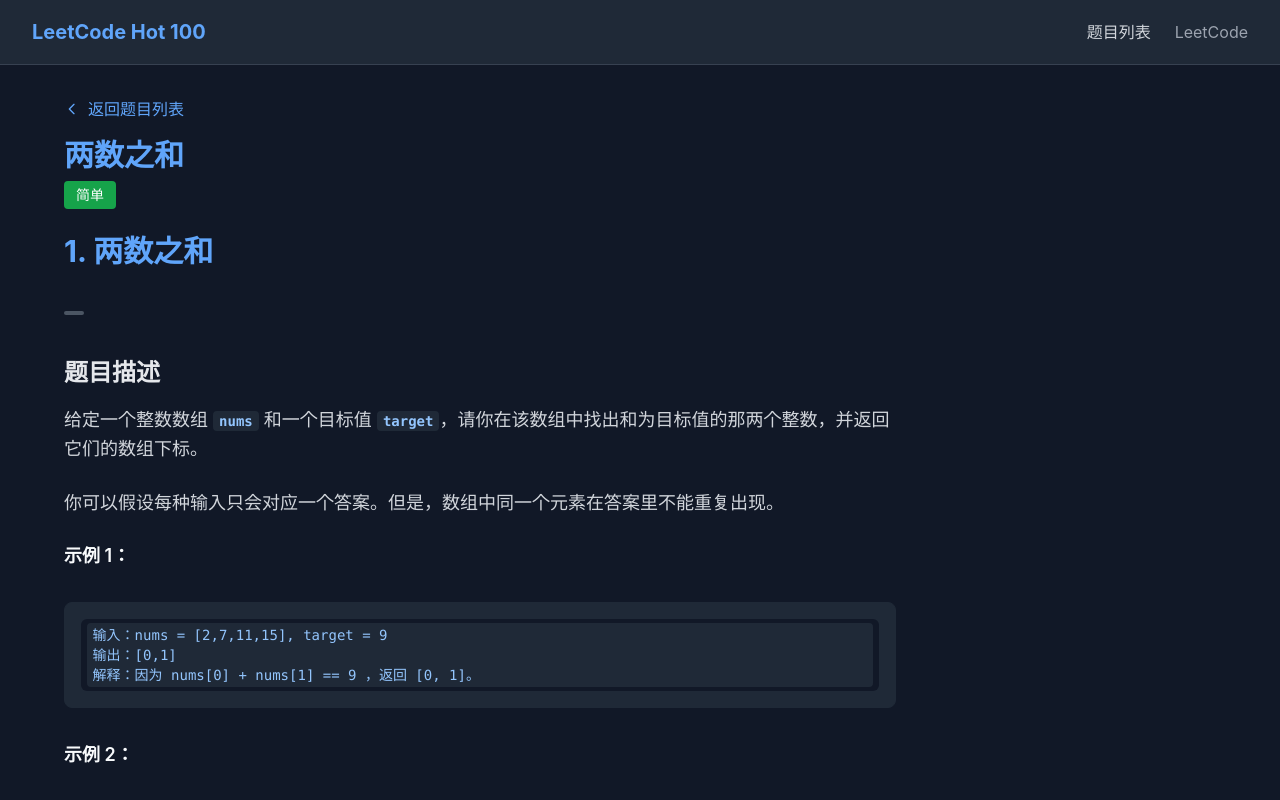
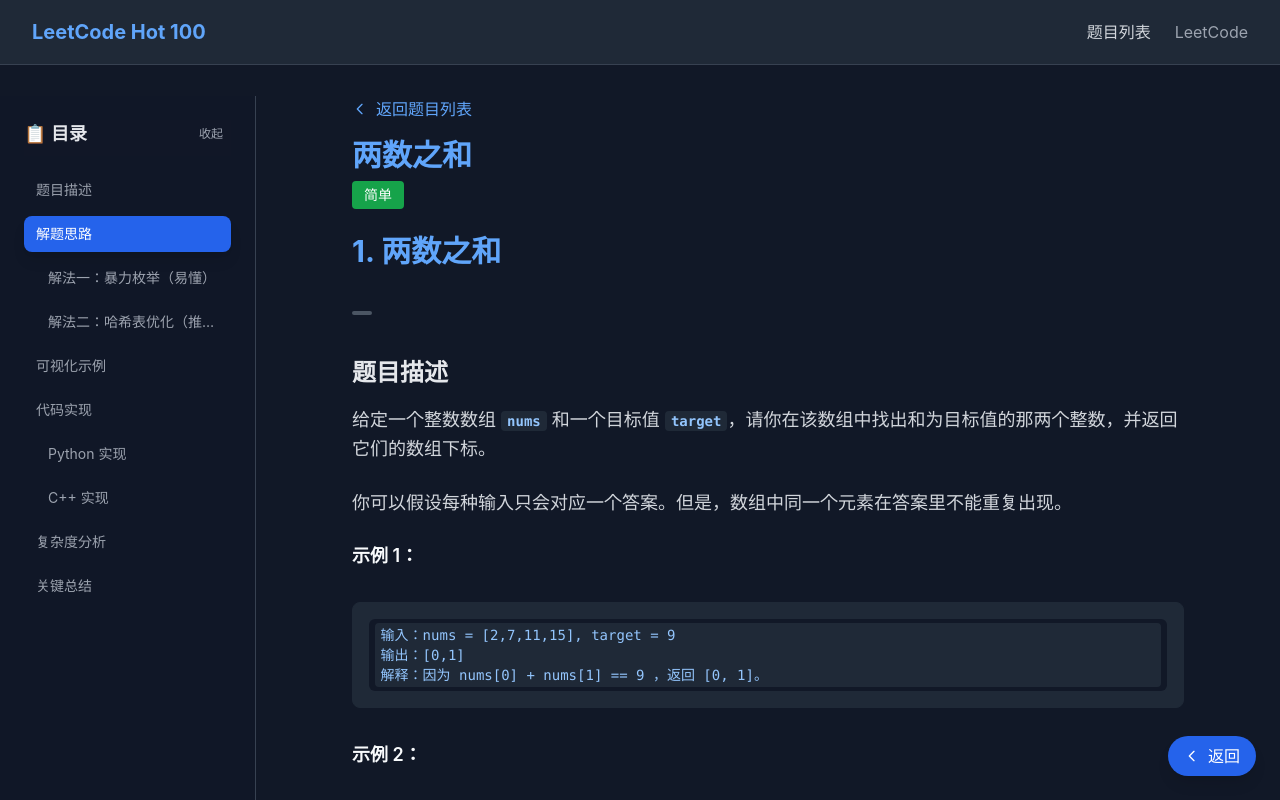
Before and after one commit to TianCai19/hot100, a Next.js app: page /problems/1-two-sum in a window 1280 px wide. Shown: the top 800 px of the page. Built offline with nearby package versions, Linux system fonts and the light colour scheme.

Commit message:
feat: add global toc toggle and floating back

```diff
--- a/components/TableOfContents.js
+++ b/components/TableOfContents.js
@@ -1,6 +1,10 @@
 import { useState, useEffect } from 'react';
 
-export default function TableOfContents({ headings = [] }) {
+export default function TableOfContents({
+  headings = [],
+  collapsed = false,
+  onToggle = () => {},
+}) {
   const [activeId, setActiveId] = useState('');
 
   useEffect(() => {
@@ -46,11 +50,32 @@
     return null;
   }
 
+  if (collapsed) {
+    return (
+      <div className="fixed left-0 top-24 z-40">
+        <button
+          onClick={onToggle}
+          className="bg-gray-900/95 backdrop-blur-sm border border-gray-700 text-gray-200 px-3 py-2 rounded-r-lg shadow-lg hover:text-white hover:bg-gray-800 transition-all text-sm"
+          aria-expanded={!collapsed}
+        >
+          📋 目录
+        </button>
+      </div>
+    );
+  }
+
   return (
     <div className="fixed left-0 top-24 h-full w-64 bg-gray-900/95 backdrop-blur-sm border-r border-gray-700 overflow-y-auto p-6 z-40">
-      <h3 className="text-lg font-semibold text-gray-200 mb-4 sticky top-0 bg-gray-900/95 pb-2">
-        📋 目录
-      </h3>
+      <div className="flex items-center justify-between mb-4 sticky top-0 bg-gray-900/95 pb-2">
+        <h3 className="text-lg font-semibold text-gray-200">📋 目录</h3>
+        <button
+          onClick={onToggle}
+          className="text-xs text-gray-400 hover:text-gray-200 px-2 py-1 rounded hover:bg-gray-800 transition-all"
+          aria-expanded={!collapsed}
+        >
+          收起
+        </button>
+      </div>
       <nav>
         <ul className="space-y-2">
           {headings.map((heading) => (
--- a/pages/problems/[slug].js
+++ b/pages/problems/[slug].js
@@ -10,16 +10,22 @@
 export default function ProblemPage({ source, title, difficulty }) {
   const router = useRouter();
   const [headings, setHeadings] = useState([]);
+  const [tocCollapsed, setTocCollapsed] = useState(false);
 
   // 提取标题用于目录
   useEffect(() => {
     const extractHeadings = () => {
+      const idCounts = new Map();
       const headingElements = document.querySelectorAll('h2, h3, h4, h5, h6');
       const headingList = Array.from(headingElements).map((element) => {
-        const id = element.textContent
+        const baseId = element.textContent
           .toLowerCase()
           .replace(/[^\w\s-]/g, '')
           .replace(/\s+/g, '-');
+
+        const count = idCounts.get(baseId) || 0;
+        const id = count === 0 ? baseId : `${baseId}-${count}`;
+        idCounts.set(baseId, count + 1);
 
         // 为标题添加ID
         if (!element.id) {
@@ -41,16 +47,47 @@
     return () => clearTimeout(timer);
   }, [source]);
 
-  // 特殊处理文档类内容，添加目录
-  const showTOC = headings.length > 3 && (difficulty === '文档' || title.includes('语法'));
+  // 全部页面有标题时显示目录
+  const showTOC = headings.length > 0;
 
   return (
     <Layout>
+      <button
+        onClick={() => router.push('/')}
+        className="fixed right-6 bottom-6 z-50 bg-blue-600 hover:bg-blue-500 text-white px-4 py-2 rounded-full shadow-lg flex items-center gap-2"
+        aria-label="返回题目列表"
+      >
+        <svg
+          className="w-4 h-4"
+          fill="none"
+          stroke="currentColor"
+          viewBox="0 0 24 24"
+        >
+          <path
+            strokeLinecap="round"
+            strokeLinejoin="round"
+            strokeWidth={2}
+            d="M15 19l-7-7 7-7"
+          />
+        </svg>
+        返回
+      </button>
+
       {/* 侧边目录 */}
-      {showTOC && <TableOfContents headings={headings} />}
+      {showTOC && (
+        <TableOfContents
+          headings={headings}
+          collapsed={tocCollapsed}
+          onToggle={() => setTocCollapsed((prev) => !prev)}
+        />
+      )}
 
       {/* 主内容区域 */}
-      <div className={`transition-all duration-300 ${showTOC ? 'ml-72' : ''}`}>
+      <div
+        className={`transition-all duration-300 ${
+          showTOC && !tocCollapsed ? 'ml-72' : ''
+        }`}
+      >
         <article className="max-w-4xl px-8">
           <div className="mb-6">
             <button
```
